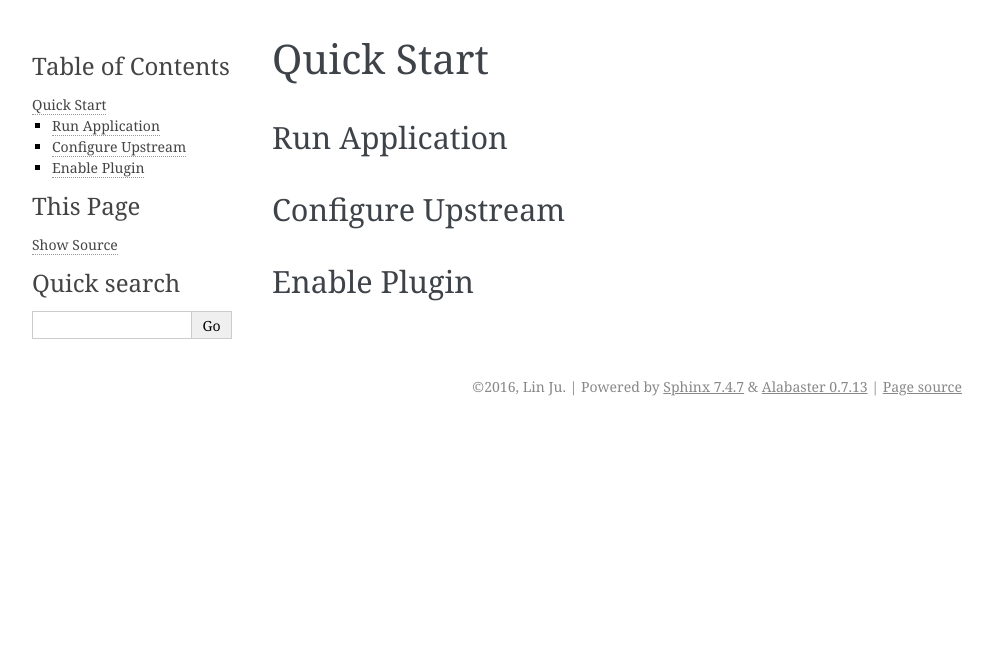
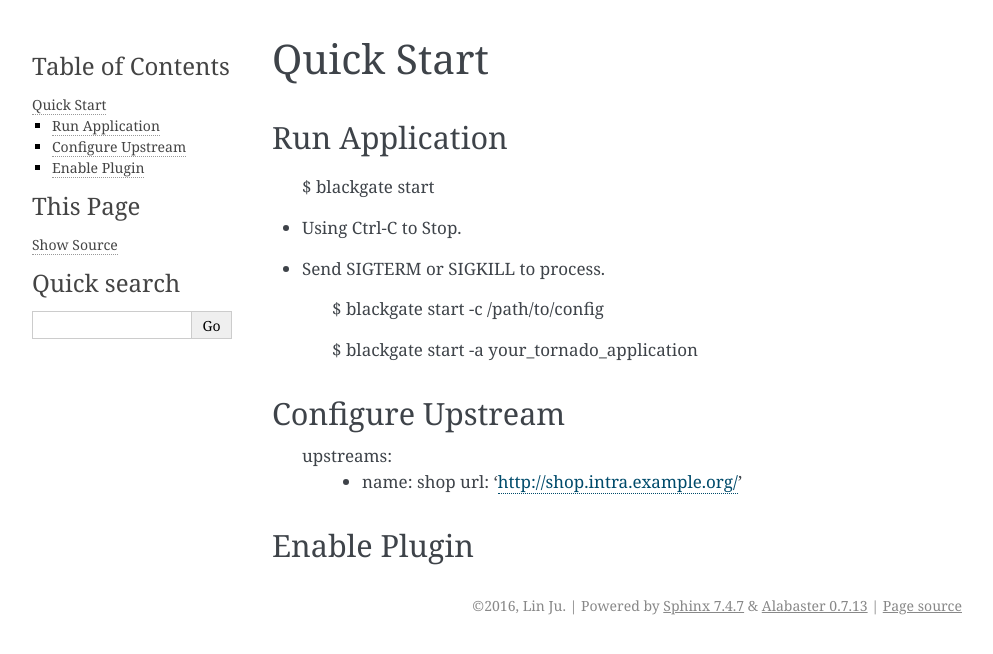
Before and after one commit to soasme/blackgate, a Sphinx documentation site: the page built from docs/quick_start.rst, in a window 1280 px wide. Shown: the top 654 px of the page, without its empty margins (148-1141 px from the left). Built offline with Sphinx 7.4.7, drawn with Linux system fonts in a browser that asks for light colours; pages that are not in the unit, such as notebooks, are missing from menus.

Commit message:
add quickstart doc.

```diff
--- a/docs/quick_start.rst
+++ b/docs/quick_start.rst
@@ -4,10 +4,25 @@ Quick Start
 Run Application
 -----------------
 
+    $ blackgate start
+
+* Using Ctrl-C to Stop.
+* Send SIGTERM or SIGKILL to process.
+
+    $ blackgate start -c /path/to/config
+
+    $ blackgate start -a your_tornado_application
+
 
 Configure Upstream
 -------------------
 
 
+    upstreams:
+      - name: shop
+        url: 'http://shop.intra.example.org/'
+
+
+
 Enable Plugin
 ---------------
```
